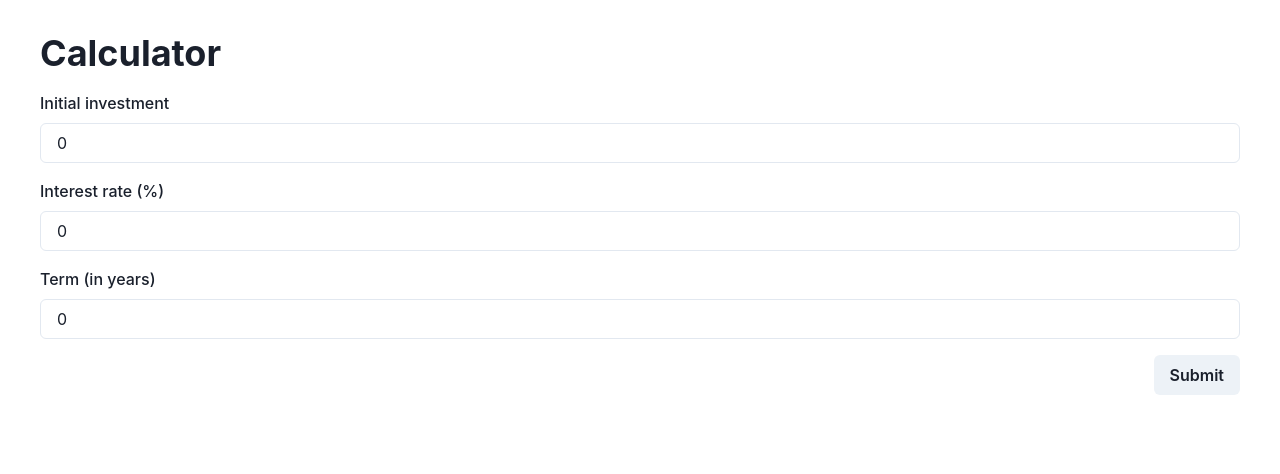
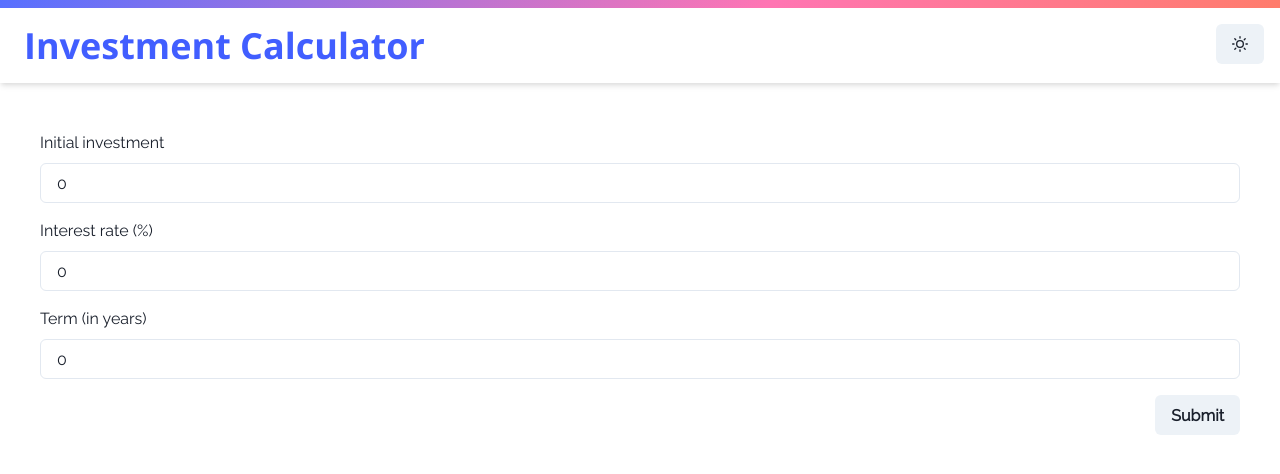
Before and after one commit to axelhms/compound-interests-calculator, a Next.js app: page / in a window 1280 px wide. Shown: the top 474 px of the page. Built offline with nearby package versions, Linux system fonts and the light colour scheme.

Commit message:
Cleanup | Styling

```diff
--- a/package.json
+++ b/package.json
@@ -9,9 +9,12 @@
     "lint": "next lint"
   },
   "dependencies": {
+    "@chakra-ui/icons": "^1.0.15",
     "@chakra-ui/react": "^1.6.9",
     "@emotion/react": "^11",
     "@emotion/styled": "^11",
+    "@fontsource/open-sans": "^4.5.1",
+    "@fontsource/raleway": "^4.5.0",
     "formik": "^2.2.9",
     "framer-motion": "^4",
     "next": "11.1.2",
--- a/pages/_app.tsx
+++ /dev/null
@@ -1,11 +0,0 @@
-import { ChakraProvider } from '@chakra-ui/react';
-
-function MyApp({ Component, pageProps }: any) {
-	return (
-		<ChakraProvider>
-			<Component {...pageProps} />
-		</ChakraProvider>
-	);
-}
-
-export default MyApp;
--- /dev/null
+++ b/src/components/Layout.tsx
@@ -0,0 +1,19 @@
+import { Flex } from '@chakra-ui/layout';
+import React from 'react';
+import Navbar from './Navbar';
+import Wrapper, { WrapperVariant } from './Wrapper';
+
+interface LayoutProps {
+	variant?: WrapperVariant;
+}
+
+export const Layout: React.FC<LayoutProps> = ({ children, variant }) => {
+	return (
+		<Flex flexDirection="column">
+			<Navbar />
+			<Wrapper variant={variant}>{children}</Wrapper>
+		</Flex>
+	);
+};
+
+export default Layout;
--- /dev/null
+++ b/src/components/Navbar.tsx
@@ -0,0 +1,44 @@
+import { MoonIcon, SunIcon } from '@chakra-ui/icons';
+import {
+	Box,
+	Button,
+	Flex,
+	Heading,
+	Link,
+	useColorMode,
+} from '@chakra-ui/react';
+import NextLink from 'next/link';
+import React from 'react';
+
+interface NavbarProps {}
+
+export const Navbar: React.FC<NavbarProps> = ({}) => {
+	const { colorMode, toggleColorMode } = useColorMode();
+
+	return (
+		<Box zIndex={1} position="sticky" top={0}>
+			<Box
+				h="8px"
+				bgGradient="linear-gradient(135deg, rgb(87, 112, 255) 0px, rgb(255, 117, 179) 60%, rgb(255, 124, 107) 100%)"
+			></Box>
+			<Flex
+				p={4}
+				bgColor={colorMode === 'light' ? 'white' : 'darkItem'}
+				color={colorMode === 'light' ? 'dark' : 'white'}
+				shadow={colorMode === 'light' ? 'md' : 'none'}
+			>
+				<NextLink href="/">
+					<Link ml={2} style={{ textDecoration: 'none' }}>
+						<Heading color="blue">Investment Calculator</Heading>
+					</Link>
+				</NextLink>
+
+				<Button onClick={() => toggleColorMode()} ml="auto">
+					{colorMode === 'light' ? <SunIcon /> : <MoonIcon />}
+				</Button>
+			</Flex>
+		</Box>
+	);
+};
+
+export default Navbar;
--- a/components/Wrapper.tsx
+++ b/src/components/Wrapper.tsx
@@ -15,7 +15,7 @@ export const Wrapper: React.FC<WrapperProps> = ({
 
 	return (
 		<Flex
-			minHeight="100vh"
+			minHeight="88.5vh"
 			bgColor={colorMode === 'light' ? 'white' : 'dark'}
 			color={colorMode === 'light' ? 'dark' : 'white'}
 		>
--- /dev/null
+++ b/src/pages/_app.tsx
@@ -0,0 +1,22 @@
+import { ChakraProvider, ColorModeProvider } from '@chakra-ui/react';
+import React from 'react';
+import theme from '../theme';
+
+import '@fontsource/raleway/400.css';
+import '@fontsource/open-sans/700.css';
+
+function MyApp({ Component, pageProps }: any) {
+	return (
+		<ChakraProvider resetCSS theme={theme}>
+			<ColorModeProvider
+				options={{
+					useSystemColorMode: false,
+				}}
+			>
+				<Component {...pageProps} />
+			</ColorModeProvider>
+		</ChakraProvider>
+	);
+}
+
+export default MyApp;
--- a/pages/index.tsx
+++ b/src/pages/index.tsx
@@ -4,6 +4,7 @@ import { Field, Form, Formik } from 'formik';
 import type { NextPage } from 'next';
 import React from 'react';
 import InputField from '../components/InputField';
+import Layout from '../components/Layout';
 import Wrapper from '../components/Wrapper';
 
 interface Values {
@@ -20,8 +21,7 @@ const Home: NextPage = () => {
 	};
 
 	return (
-		<Wrapper variant="regular">
-			<Heading>Calculator</Heading>
+		<Layout>
 			<Formik
 				initialValues={initialValues}
 				onSubmit={(values, actions) => {
@@ -56,7 +56,7 @@ const Home: NextPage = () => {
 					</Flex>
 				</Form>
 			</Formik>
-		</Wrapper>
+		</Layout>
 	);
 };
 
--- /dev/null
+++ b/src/theme.tsx
@@ -0,0 +1,115 @@
+import { extendTheme } from '@chakra-ui/react';
+import { createBreakpoints } from '@chakra-ui/theme-tools';
+
+// https://chakra-ui.com/docs/theming/customize-theme#customizing-single-components
+
+const colors = {
+	white: 'white',
+	grey: '#f2f2f2',
+	lightDark: '#424b5a',
+	dark: '#1A202C',
+	darkItem: '#2D3748',
+	blue: '#415EFF',
+	lightBlue: '#546eff',
+};
+
+const primaryButton = {
+	color: 'white',
+};
+
+const secondaryButton = {
+	border: '2px',
+};
+
+const components = {
+	Button: {
+		variants: {
+			lightPrimaryButton: {
+				...primaryButton,
+				bgColor: 'blue',
+				_hover: {
+					bgColor: 'lightBlue',
+				},
+			},
+
+			darkPrimaryButton: {
+				...primaryButton,
+				bgColor: 'lightBlue',
+				_hover: {
+					bgColor: 'blue',
+				},
+			},
+
+			lightSecondaryButton: {
+				...secondaryButton,
+				color: 'blue',
+				borderColor: 'blue',
+				bgColor: 'white',
+				_hover: {
+					bgColor: 'grey',
+				},
+			},
+
+			darkSecondaryButton: {
+				...secondaryButton,
+				color: 'lightBlue',
+				borderColor: 'lightBlue',
+				bgColor: 'dark',
+				_hover: {
+					bgColor: 'darkItem',
+				},
+			},
+
+			darkNavbarSecondaryButton: {
+				...secondaryButton,
+				color: 'lightBlue',
+				borderColor: 'lightBlue',
+				bgColor: 'darkItem',
+				_hover: {
+					bgColor: 'lightDark',
+				},
+			},
+		},
+	},
+};
+
+const fonts = {
+	heading: 'Open Sans',
+	body: 'Raleway',
+};
+
+const breakpoints = createBreakpoints({
+	sm: '40em',
+	md: '52em',
+	lg: '64em',
+	xl: '80em',
+});
+
+const theme = extendTheme({
+	colors,
+	components,
+	fonts,
+	breakpoints,
+	icons: {
+		logo: {
+			path: (
+				<svg
+					width="3000"
+					height="3163"
+					viewBox="0 0 3000 3163"
+					fill="none"
+					xmlns="http://www.w3.org/2000/svg"
+				>
+					<rect width="3000" height="3162.95" fill="none" />
+					<path
+						d="M1470.89 1448.81L2170 2488.19H820V706.392H2170L1470.89 1448.81ZM1408.21 1515.37L909.196 2045.3V2393.46H1998.84L1408.21 1515.37Z"
+						fill="currentColor"
+					/>
+				</svg>
+			),
+			viewBox: '0 0 3000 3163',
+		},
+	},
+});
+
+export default theme;
```
Also changed, not shown: src/components/InputField.tsx (renamed from components/InputField.tsx), 1 other file (tests, documents, lock files or other folders).
